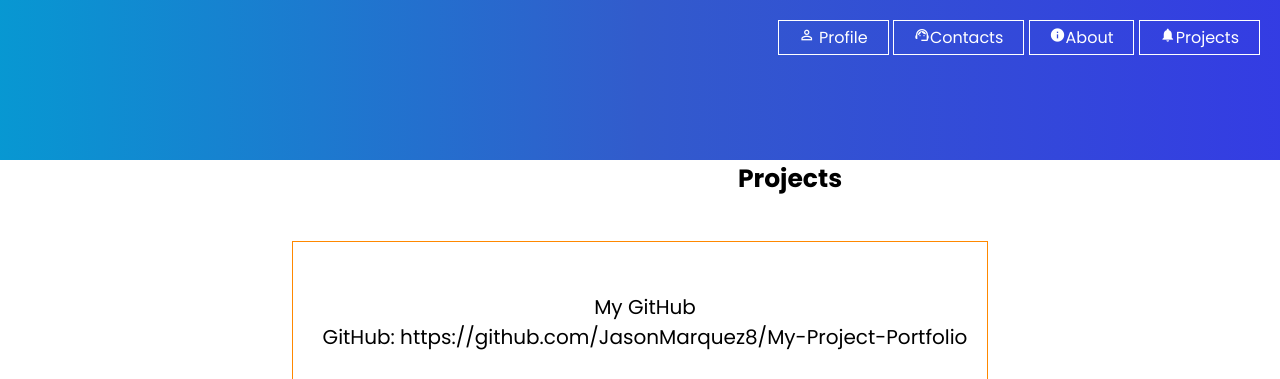
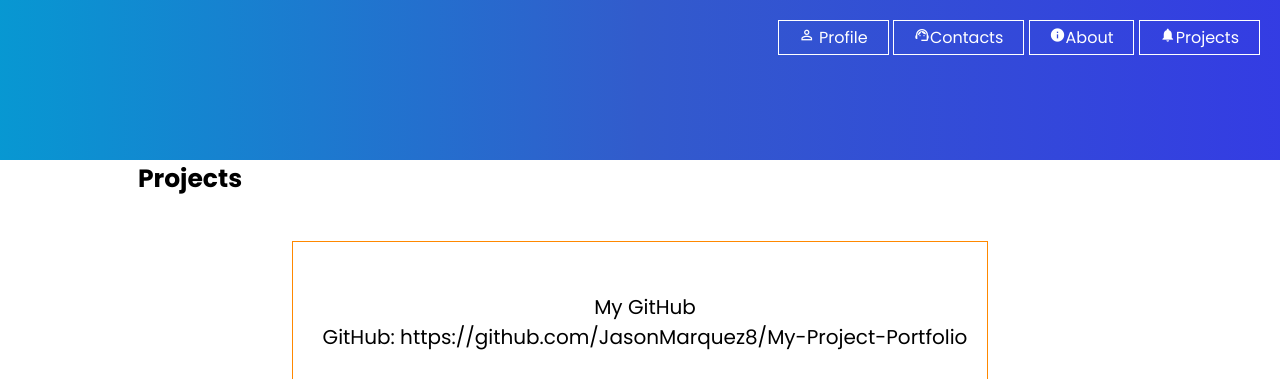
Before and after one commit to JasonMarquez8/JasonMarquez8.github.io, a plain HTML site: page projects.html in a window 1280 px wide. Shown: the top 379 px of the page. Drawn offline with Linux system fonts and the light colour scheme.

Commit message:
Update projects.html

```diff
--- a/projects.html
+++ b/projects.html
@@ -30,7 +30,7 @@
 <body>
 
 	<main>
-						<h1 style="text-align: center;margin-left: 400px;">Projects</h1>
+						<h1 style="text-align: center;margin-right: 900px;">Projects</h1>
 
             <style>
 							.grid-container {
```
